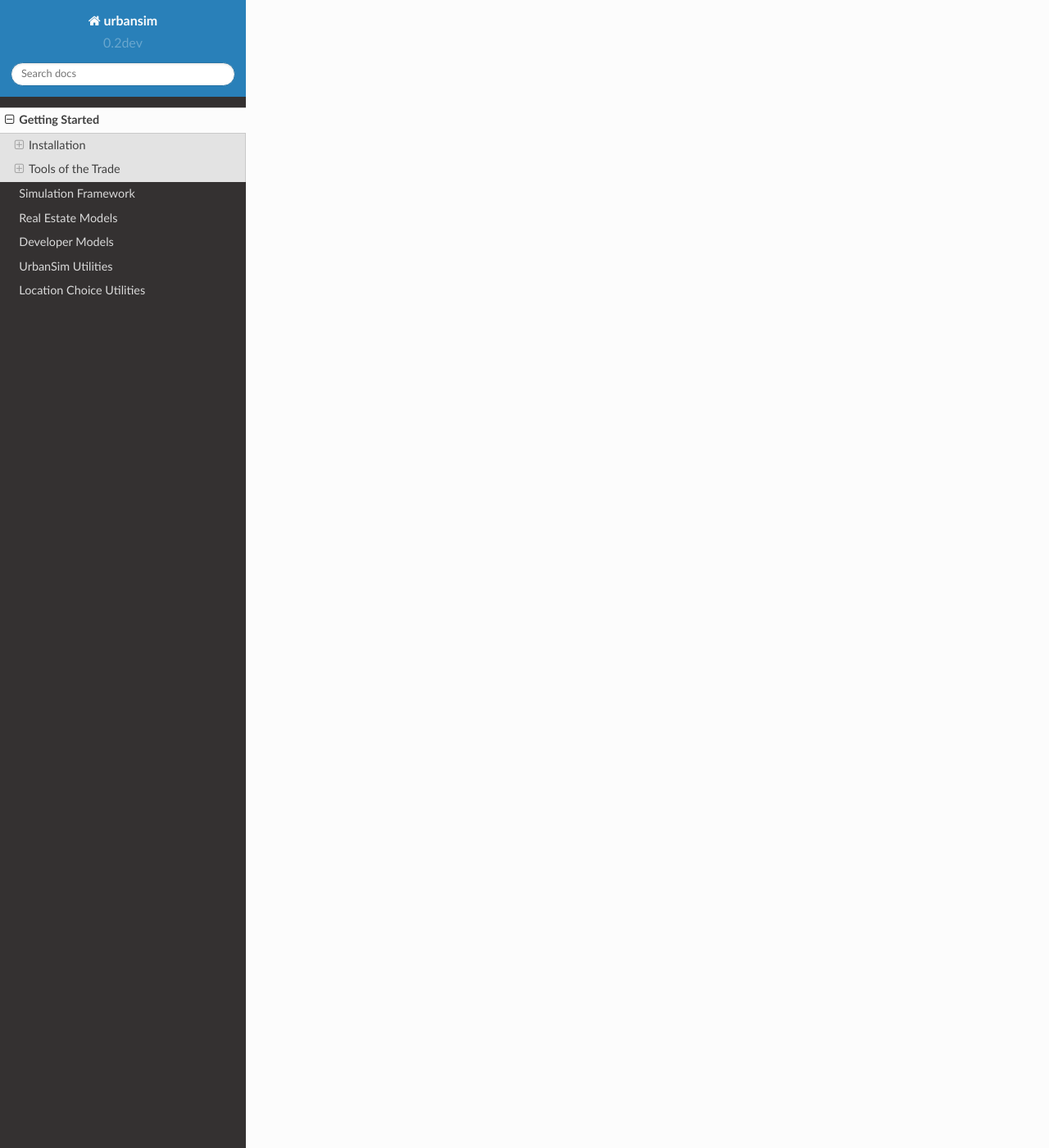
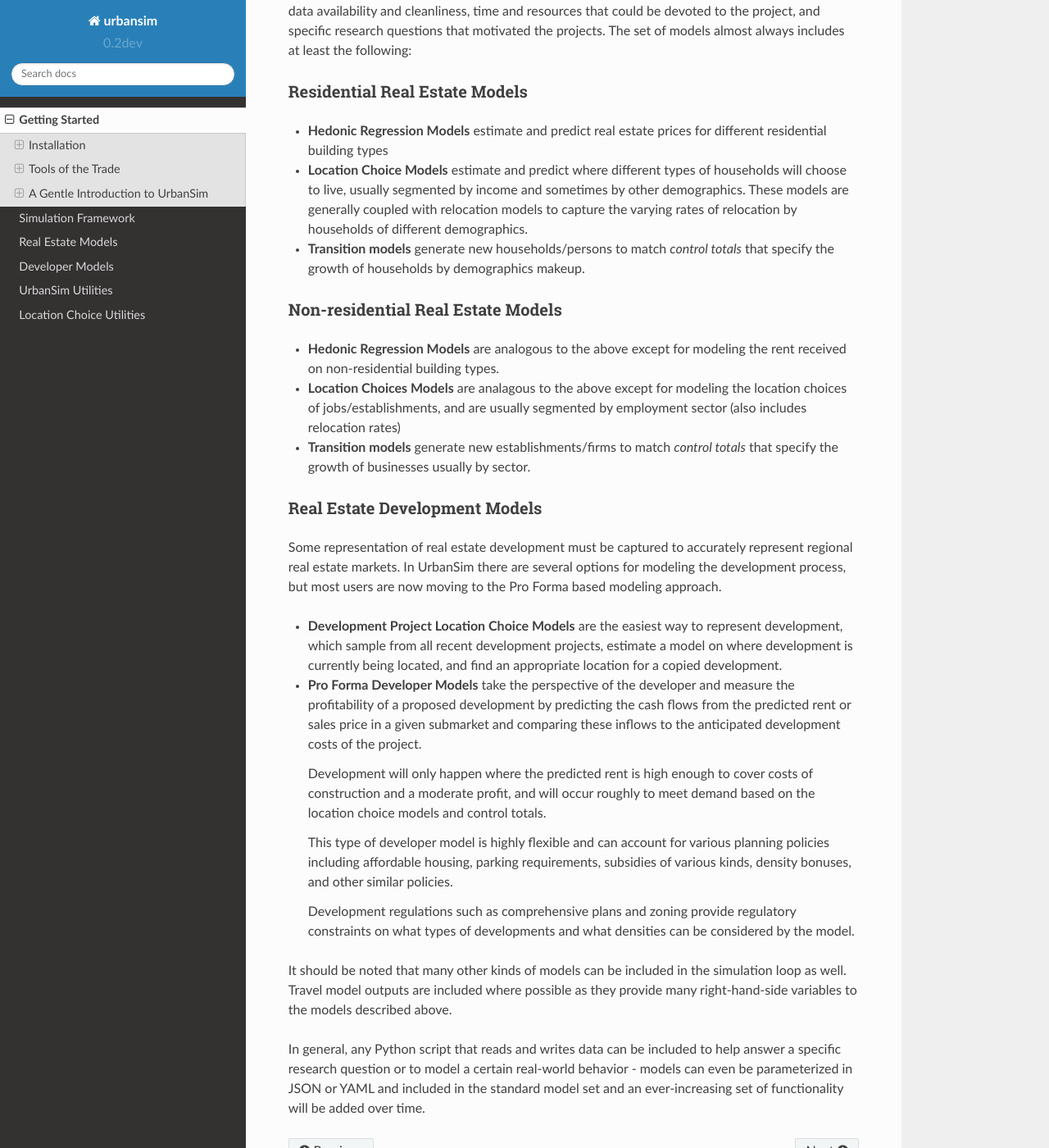
Before and after one commit to UDST/urbansim, a Sphinx documentation site: the page built from docs/gettingstarted.rst, in a window 1280 px wide and 1400 px high, scrolled down 2892 px. Shown: the whole window at 82% size. Built offline with Sphinx 7.4.7 and the Read the Docs theme 2.0.0, drawn with Linux system fonts in a browser that asks for light colours; some of the changed text lies outside the part shown.

Commit message:
adding a section for "a gentle intro to urbansim"

```diff
--- a/docs/gettingstarted.rst
+++ b/docs/gettingstarted.rst
@@ -77,3 +77,56 @@
 Many of the full-size examples of UrbanSim on this site are presented in notebooks.  The notebook is a fantastic tool to develop snippets of code a few lines at a time, and to capture and communicate higher-level workflows.  We use notebooks a LOT, and they are a wonderful way to avoid the command line in a cross-platform way.
 
 In many cases, you can write entire UrbanSim models in the notebook, but this is not generally considered the best practice.  It's entirely up to you, though we are more than happy to share with you our insights from many hours of use.
+
+A Gentle Introduction to UrbanSim
+---------------------------------
+
+Background
+~~~~~~~~~~
+
+UrbanSim has been an active research project since the late 1990's, and has undergone continual re-thinking, and re-engineering over the ensuing years, as documented in many of the `accumulated research papers <http://urbansim.org/Research/ResearchPapers>`_.  Below is a brief, high-level summary of UrbanSim in only a few paragraphs from a modeling/programmer perspective.  In pseudocode, UrbanSim can be boiled down to a series of models estimated and then simulated in sequence.::
+
+    for model in models:
+        model.estimate(model_configuration_parameters)
+    for i in range(NUMYEARSINSIMULATION):
+        for model in models:
+            model.simulate(model_configuration_parameters)
+
+The set of models varies among the many UrbanSim applications to different regions, due to the data availability and cleanliness, time and resources that could be devoted to the project, and specific research questions that motivated the projects.  The set of models almost always includes at least the following:
+
+Residential Real Estate Models
+~~~~~~~~~~~~~~~~~~~~~~~~~~~~~~
+
+* **Hedonic Regression Models** estimate and predict real estate prices for different residential building types
+
+* **Location Choice Models** estimate and predict where different types of households will choose to live, usually segmented by income and sometimes by other demographics.  These models are generally coupled with relocation models to capture the varying rates of relocation by households of different demographics.
+
+* **Transition models** generate new households/persons to match *control totals* that specify the growth of households by demographics makeup.
+
+Non-residential Real Estate Models
+~~~~~~~~~~~~~~~~~~~~~~~~~~~~~~~~~~
+
+* **Hedonic Regression Models** are analogous to the above except for modeling the rent received on non-residential building types.
+
+* **Location Choices Models** are analagous to the above except for modeling the location choices of jobs/establishments, and are usually segmented by employment sector (also includes relocation rates)
+
+* **Transition models** generate new establishments/firms to match *control totals* that specify the growth of businesses usually by sector.
+
+Real Estate Development Models
+~~~~~~~~~~~~~~~~~~~~~~~~~~~~~~
+
+Some representation of real estate development must be captured to accurately represent regional real estate markets.  In UrbanSim there are several options for modeling the development process, but most users are now moving to the Pro Forma based modeling approach.
+
+* **Development Project Location Choice Models** are the easiest way to represent development, which  sample from all recent development projects, estimate a model on where development is currently being located, and find an appropriate location for a copied development.
+
+* **Pro Forma Developer Models** take the perspective of the developer and measure the profitability of a proposed development by predicting the cash flows from the predicted rent or sales price in a given submarket and comparing these inflows to the anticipated development costs of the project.
+
+  Development will only happen where the predicted rent is high enough to cover costs of construction and a moderate profit, and will occur roughly to meet demand based on the location choice models and control totals.
+
+  This type of developer model is highly flexible and can account for various planning policies including affordable housing, parking requirements, subsidies of various kinds, density bonuses, and other similar policies.
+
+  Development regulations such as comprehensive plans and zoning provide regulatory constraints on what types of developments and what densities can be considered by the model.
+
+It should be noted that many other kinds of models can be included in the simulation loop as well.  Travel model outputs are included where possible as they provide many right-hand-side variables to the models described above.
+
+In general, any Python script that reads and writes data can be included to help answer a specific research question or to model a certain real-world behavior - models can even be parameterized in JSON or YAML and included in the standard model set and an ever-increasing set of functionality will be added over time.
```
